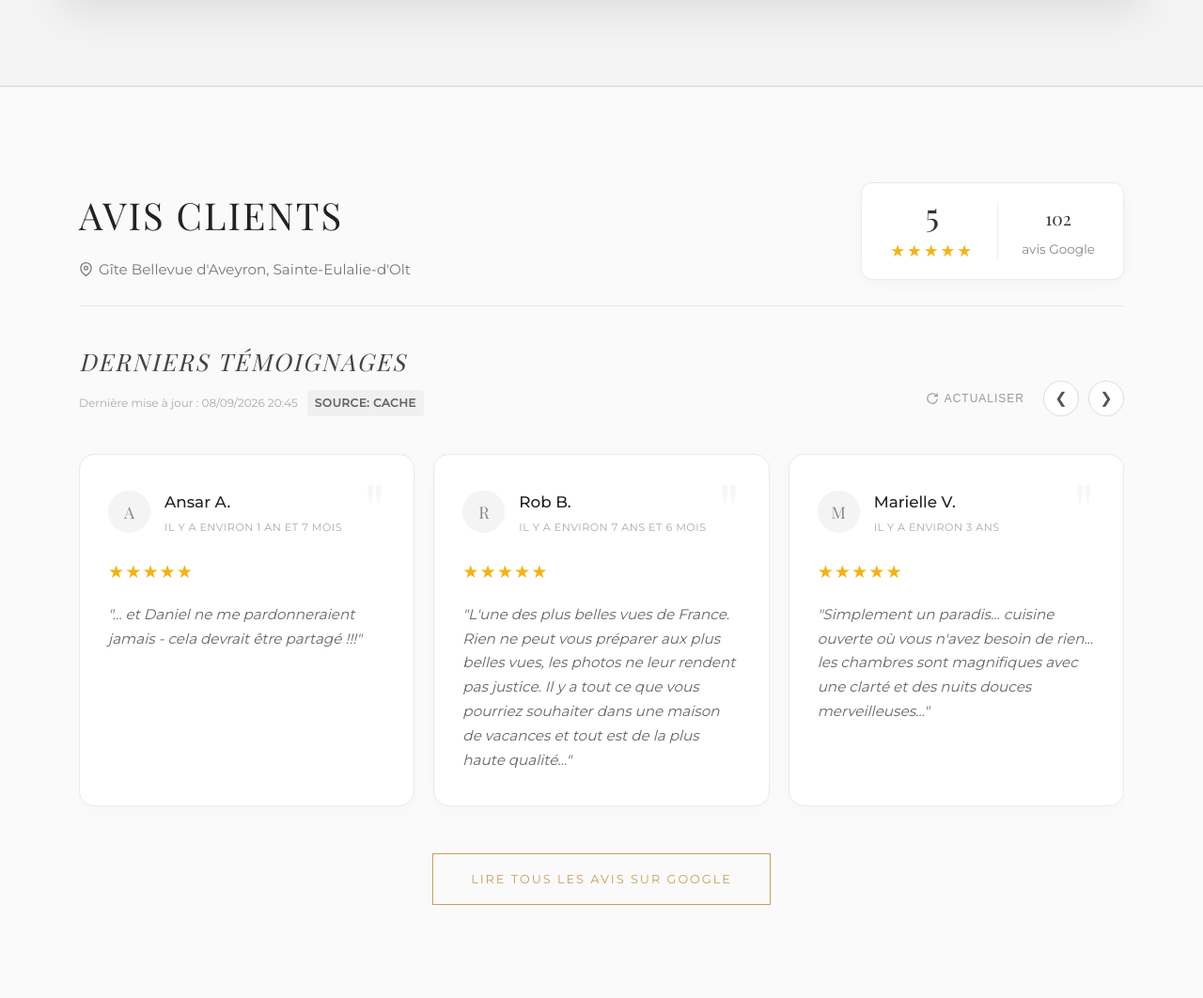
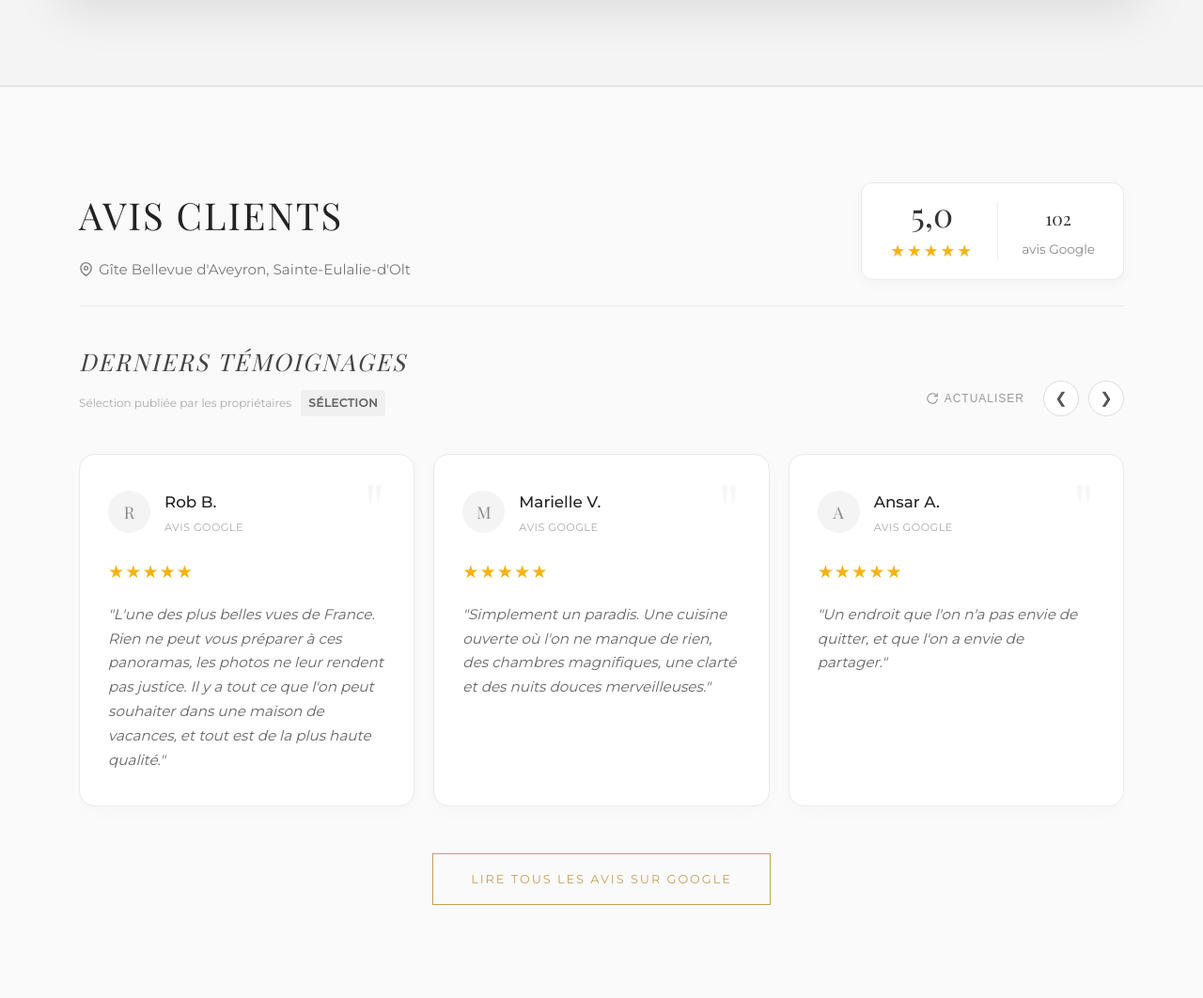
Before and after one commit to ColibriMilhord/bv, a PHP site: page /index.php in a window 1280 px wide. Shown: the part 5280-6342 px from the top of the page at 94% size. Run offline with PHP 8.4, Linux system fonts and the light colour scheme; tables that the repository leaves empty or names only in its code hold one stand-in row (values such as "Sample post"); some web fonts are replaced.

Commit message:
Avis Google synchronisés et ligne de faits du bandeau assagie
Bandeau d'accueil
- La phrase factuelle barrait l'écran d'un bord à l'autre. Elle est scindée
  en une accroche (.hero-baseline) et une ligne de faits (.hero-facts),
  toutes deux contenues en largeur, la seconde en corps réduit et contraste
  atténué. Le contenu reste intégralement lisible par les moteurs.

Avis Google
- Les trois témoignages et le compteur « 102 avis » étaient figés dans le
  code, l'un des avis datant de plus de sept ans, et la mention « Dernière
  mise à jour » affichait l'heure de chargement de la page.
- config/avis.php interroge l'API Google Places (nouvelle version, ancienne
  en secours), met en cache douze heures, trie les avis par date
  décroissante et retient les trois plus récents. Dates affichées en
  relatif, noms abrégés en « Prénom N. », textes tronqués proprement.
- Note, compteur, description de la page et balisage aggregateRating
  proviennent de la même source : ils ne peuvent plus diverger.
  aggregateRating disparaît si le nombre d'avis est nul.
- Sans clé d'API : repli sur config/avis-secours.php, modifiable à la main,
  avec mention explicite de la provenance sous les avis.
- Deux clés facultatives ajoutées au modèle de secrets ;
  docs/seo-ia/avis-google.md décrit la configuration pas à pas.

Co-Authored-By: Claude Opus 5 <noreply@anthropic.com>
Claude-Session: https://claude.ai/code/session_01W79Ud2XD3NryS2NSBePjFb

```diff
--- /dev/null
+++ b/config/avis.php
@@ -0,0 +1,293 @@
+<?php
+/**
+ * config/avis.php — Avis clients Google : note, nombre total et derniers avis.
+ * ---------------------------------------------------------------------------
+ * Corrige deux défauts constatés : les trois avis affichés étaient figés dans
+ * le code (l'un d'eux datait de plus de sept ans) et le compteur « 102 avis »
+ * était écrit en dur à trois endroits, sans jamais bouger.
+ *
+ * Source de vérité : l'API Google Places, interrogée au maximum une fois
+ * toutes les douze heures et mise en cache sur disque. Deux réglages à
+ * renseigner dans config/secrets.php :
+ *
+ *     'GOOGLE_PLACES_API_KEY' => 'AIza…',
+ *     'GOOGLE_PLACE_ID'       => 'ChIJ…',
+ *
+ * Le Place ID se trouve avec l'outil officiel :
+ * https://developers.google.com/maps/documentation/javascript/examples/places-placeid-finder
+ *
+ * Sans ces réglages — ou si Google ne répond pas — le site retombe sur
+ * config/avis-secours.php, modifiable à la main. La page reste donc toujours
+ * complète, et n'affiche jamais de valeur inventée : la provenance est
+ * indiquée sous les avis.
+ *
+ * Le même jeu de données alimente l'affichage ET le balisage JSON-LD
+ * (aggregateRating) : les deux ne peuvent plus diverger.
+ */
+
+require_once __DIR__ . '/env.php';
+
+const AVIS_CACHE        = __DIR__ . '/../cache/avis-google.json';
+const AVIS_TTL          = 43200; // 12 h
+const AVIS_TTL_ECHEC    = 3600;  // 1 h avant de retenter après un échec
+const AVIS_NOMBRE       = 3;     // avis affichés
+const AVIS_TIMEOUT      = 6;     // secondes
+const AVIS_LONGUEUR_MAX = 260;   // caractères affichés par avis
+
+// ═══════════════════════════════════════════════════════════════════════════
+// API publique
+// ═══════════════════════════════════════════════════════════════════════════
+
+/**
+ * Avis à afficher.
+ *
+ * @return array{
+ *   note: float, total: int, avis: array<int,array>, maj: int, source: string
+ * }
+ */
+function avis_donnees(): array
+{
+    $cache = avis_lire_cache();
+    if ($cache !== null) return $cache;
+
+    $frais = avis_interroger_google();
+    if ($frais !== null) {
+        avis_ecrire_cache($frais);
+        return $frais;
+    }
+
+    // Échec : on mémorise l'heure pour ne pas relancer un appel à chaque visite.
+    $secours = avis_secours();
+    avis_ecrire_cache($secours + ['echec' => true]);
+
+    return $secours;
+}
+
+/** Libellé de provenance, affiché sous les avis. */
+function avis_libelle_source(array $donnees): string
+{
+    switch ($donnees['source'] ?? '') {
+        case 'google': return 'Google — synchronisé le ' . date('d/m/Y à H\hi', $donnees['maj']);
+        case 'secours': return 'Sélection publiée par les propriétaires';
+        default:        return 'Google';
+    }
+}
+
+/** « il y a 3 mois », « il y a 2 ans » — à partir d'un horodatage Unix. */
+function avis_date_relative(?int $horodatage): string
+{
+    if (!$horodatage) return '';
+
+    $jours = max(0, (int) floor((time() - $horodatage) / 86400));
+
+    if ($jours < 1)   return "aujourd'hui";
+    if ($jours < 14)  return 'il y a ' . $jours . ' jour' . ($jours > 1 ? 's' : '');
+    if ($jours < 61)  return 'il y a ' . (int) round($jours / 7) . ' semaines';
+    if ($jours < 365) return 'il y a ' . (int) round($jours / 30) . ' mois';
+
+    $annees = $jours / 365;
+    if ($annees < 2)  return 'il y a un an';
+
+    return 'il y a ' . (int) floor($annees) . ' ans';
+}
+
+// ═══════════════════════════════════════════════════════════════════════════
+// Repli éditorial
+// ═══════════════════════════════════════════════════════════════════════════
+
+/** Valeurs de repli, modifiables à la main dans config/avis-secours.php. */
+function avis_secours(): array
+{
+    $chemin  = __DIR__ . '/avis-secours.php';
+    $donnees = is_file($chemin) ? require $chemin : [];
+
+    return [
+        'note'   => (float) ($donnees['note'] ?? 5.0),
+        'total'  => (int) ($donnees['total'] ?? 0),
+        'avis'   => array_slice($donnees['avis'] ?? [], 0, AVIS_NOMBRE),
+        'maj'    => time(),
+        'source' => 'secours',
+    ];
+}
+
+// ═══════════════════════════════════════════════════════════════════════════
+// Cache disque
+// ═══════════════════════════════════════════════════════════════════════════
+
+function avis_lire_cache(): ?array
+{
+    if (!is_file(AVIS_CACHE)) return null;
+
+    $donnees = json_decode((string) file_get_contents(AVIS_CACHE), true);
+    if (!is_array($donnees) || !isset($donnees['maj'])) return null;
+
+    $age = time() - (int) $donnees['maj'];
+    $ttl = !empty($donnees['echec']) ? AVIS_TTL_ECHEC : AVIS_TTL;
+    if ($age > $ttl) return null;
+
+    unset($donnees['echec']);
+    if (($donnees['source'] ?? '') === 'google') $donnees['source'] = 'google';
+
+    return $donnees;
+}
+
+function avis_ecrire_cache(array $donnees): void
+{
+    $dossier = dirname(AVIS_CACHE);
+    if (!is_dir($dossier) && !@mkdir($dossier, 0775, true)) return;
+    if (!is_writable($dossier)) return;
+
+    @file_put_contents(AVIS_CACHE, json_encode($donnees, JSON_UNESCAPED_UNICODE));
+}
+
+// ═══════════════════════════════════════════════════════════════════════════
+// Appel à Google
+// ═══════════════════════════════════════════════════════════════════════════
+
+/** Interroge l'API Places (nouvelle version, puis l'ancienne en secours). */
+function avis_interroger_google(): ?array
+{
+    $cle   = (string) secret('GOOGLE_PLACES_API_KEY', '');
+    $place = (string) secret('GOOGLE_PLACE_ID', '');
+    if ($cle === '' || $place === '') return null;
+
+    $donnees = avis_api_nouvelle($cle, $place) ?? avis_api_ancienne($cle, $place);
+    if ($donnees === null) return null;
+
+    // Du plus récent au plus ancien : c'est la demande, et c'est ce qui
+    // rassure un visiteur. Google ne garantit aucun ordre dans sa réponse.
+    usort($donnees['avis'], fn($a, $b) => ($b['horodatage'] ?? 0) <=> ($a['horodatage'] ?? 0));
+    $donnees['avis'] = array_slice($donnees['avis'], 0, AVIS_NOMBRE);
+
+    return $donnees;
+}
+
+/** Places API (New) — places.googleapis.com. */
+function avis_api_nouvelle(string $cle, string $place): ?array
+{
+    $url = 'https://places.googleapis.com/v1/places/' . rawurlencode($place)
+         . '?languageCode=fr&regionCode=FR';
+
+    $reponse = avis_http($url, [
+        'X-Goog-Api-Key: ' . $cle,
+        'X-Goog-FieldMask: rating,userRatingCount,reviews',
+    ]);
+    if (!is_array($reponse) || !isset($reponse['userRatingCount'])) return null;
+
+    $avis = [];
+    foreach ($reponse['reviews'] ?? [] as $r) {
+        $auteur = $r['authorAttribution'] ?? [];
+        $texte  = $r['text']['text'] ?? ($r['originalText']['text'] ?? '');
+        if ($texte === '') continue;
+
+        $avis[] = avis_normaliser(
+            $auteur['displayName'] ?? '',
+            $texte,
+            (int) ($r['rating'] ?? 5),
+            isset($r['publishTime']) ? (int) strtotime($r['publishTime']) : null,
+            $r['relativePublishTimeDescription'] ?? ''
+        );
+    }
+
+    return [
+        'note'   => round((float) ($reponse['rating'] ?? 5), 1),
+        'total'  => (int) $reponse['userRatingCount'],
+        'avis'   => $avis,
+        'maj'    => time(),
+        'source' => 'google',
+    ];
+}
+
+/** Place Details, ancienne API — utile si la clé n'est pas migrée. */
+function avis_api_ancienne(string $cle, string $place): ?array
+{
+    $url = 'https://maps.googleapis.com/maps/api/place/details/json?'
+         . http_build_query([
+             'place_id' => $place,
+             'fields'   => 'rating,user_ratings_total,reviews',
+             'language' => 'fr',
+             'key'      => $cle,
+         ]);
+
+    $reponse = avis_http($url);
+    if (!is_array($reponse) || ($reponse['status'] ?? '') !== 'OK') return null;
+
+    $resultat = $reponse['result'] ?? [];
+    $avis     = [];
+    foreach ($resultat['reviews'] ?? [] as $r) {
+        $texte = $r['text'] ?? '';
+        if ($texte === '') continue;
+
+        $avis[] = avis_normaliser(
+            $r['author_name'] ?? '',
+            $texte,
+            (int) ($r['rating'] ?? 5),
+            isset($r['time']) ? (int) $r['time'] : null,
+            $r['relative_time_description'] ?? ''
+        );
+    }
+
+    return [
+        'note'   => round((float) ($resultat['rating'] ?? 5), 1),
+        'total'  => (int) ($resultat['user_ratings_total'] ?? 0),
+        'avis'   => $avis,
+        'maj'    => time(),
+        'source' => 'google',
+    ];
+}
+
+/** Met un avis au format attendu par la page. */
+function avis_normaliser(string $auteur, string $texte, int $note, ?int $horodatage, string $dateGoogle): array
+{
+    $auteur = trim($auteur) ?: 'Client Google';
+
+    // « Jean-Pierre Martin » → « Jean-Pierre M. » : lisible sans exposer
+    // le nom complet d'une personne sur une page publique.
+    $morceaux = preg_split('/\s+/u', $auteur) ?: [$auteur];
+    if (count($morceaux) > 1) {
+        $auteur = $morceaux[0] . ' ' . mb_strtoupper(mb_substr(end($morceaux), 0, 1)) . '.';
+    }
+
+    $texte = trim(preg_replace('/\s+/u', ' ', $texte));
+    if (mb_strlen($texte) > AVIS_LONGUEUR_MAX) {
+        $texte = mb_substr($texte, 0, AVIS_LONGUEUR_MAX);
+        $coupe = mb_strrpos($texte, ' ');
+        if ($coupe !== false) $texte = mb_substr($texte, 0, $coupe);
+        $texte .= '…';
+    }
+
+    return [
+        'auteur'     => $auteur,
+        'initiale'   => mb_strtoupper(mb_substr($auteur, 0, 1)),
+        'texte'      => $texte,
+        'note'       => max(1, min(5, $note)),
+        'horodatage' => $horodatage,
+        'date'       => avis_date_relative($horodatage) ?: $dateGoogle,
+    ];
+}
+
+/** Requête HTTP JSON, silencieuse en cas d'échec. */
+function avis_http(string $url, array $entetes = []): ?array
+{
+    if (!function_exists('curl_init')) return null;
+
+    $ch = curl_init($url);
+    curl_setopt_array($ch, [
+        CURLOPT_RETURNTRANSFER => true,
+        CURLOPT_TIMEOUT        => AVIS_TIMEOUT,
+        CURLOPT_CONNECTTIMEOUT => 3,
+        CURLOPT_HTTPHEADER     => array_merge(['Accept: application/json'], $entetes),
+        CURLOPT_USERAGENT      => 'BellevueAveyron-App/2.0 (+https://bellevuedaveyron.fr/)',
+    ]);
+    $corps = curl_exec($ch);
+    $code  = (int) curl_getinfo($ch, CURLINFO_HTTP_CODE);
+    curl_close($ch);
+
+    if ($code !== 200 || !is_string($corps) || $corps === '') {
+        error_log('[bellevue] avis Google : réponse HTTP ' . $code);
+        return null;
+    }
+
+    $json = json_decode($corps, true);
+    return is_array($json) ? $json : null;
+}
--- a/config/seo.php
+++ b/config/seo.php
@@ -43,8 +43,9 @@ const SEO_COUNTRY      = 'FR';
 // widgets touristiques et le tri de l'agenda : ne les modifier qu'ici.
 const SEO_LAT          = 44.4575;
 const SEO_LNG          = 2.9581;
-const SEO_RATING_VALUE = 5.0;   // note Google affichée sur la page
-const SEO_RATING_COUNT = 102;   // nombre d'avis Google affiché sur la page
+// Repli si config/avis.php ne renvoie rien ; la valeur réelle vient de Google.
+const SEO_RATING_VALUE = 5.0;
+const SEO_RATING_COUNT = 102;
 const SEO_DEFAULT_IMG  = 'images/accueil.jpg';
 
 /** Profils officiels — consolident l'entité pour les moteurs et les LLM. */
@@ -278,10 +279,17 @@ function seo_node_faq(array $qa): array {
 /**
  * L'hébergement lui-même : nœud central cité par les moteurs de réponse.
  *
- * @param array $tarifs Lignes de tarifs_saison (nom_saison, date_debut,
- *                      date_fin, prix_semaine) pour générer les offres.
+ * @param array      $tarifs Lignes de tarifs_saison (nom_saison, date_debut,
+ *                           date_fin, prix_semaine) pour générer les offres.
+ * @param array|null $avis   Données de config/avis.php. La note balisée est
+ *                           alors exactement celle affichée sur la page —
+ *                           condition de validité du balisage.
  */
-function seo_node_lodging(array $tarifs = []): array {
+function seo_node_lodging(array $tarifs = [], ?array $avis = null): array {
+    // Note et nombre d'avis : exactement ceux affichés sur la page.
+    $note   = (float) ($avis['note'] ?? SEO_RATING_VALUE);
+    $nbAvis = (int) ($avis['total'] ?? SEO_RATING_COUNT);
+
     $amenities = [];
     foreach (seo_amenities() as [$label, $value]) {
         $amenities[] = [
@@ -343,13 +351,13 @@ function seo_node_lodging(array $tarifs = []): array {
         ],
         'hasMap' => 'https://www.google.com/maps/search/?api=1&query=' . SEO_LAT . ',' . SEO_LNG,
         'starRating' => ['@type' => 'Rating', 'ratingValue' => 5, 'bestRating' => 5],
-        'aggregateRating' => [
+        'aggregateRating' => ($note > 0 && $nbAvis > 0) ? [
             '@type'       => 'AggregateRating',
-            'ratingValue' => SEO_RATING_VALUE,
-            'reviewCount' => SEO_RATING_COUNT,
+            'ratingValue' => $note,
+            'reviewCount' => $nbAvis,
             'bestRating'  => 5,
             'worstRating' => 1,
-        ],
+        ] : null,
         'numberOfRooms'    => 5,
         'numberOfBedrooms' => 5,
         'occupancy' => [
--- a/index.php
+++ b/index.php
@@ -5,6 +5,10 @@ require_once 'config/mail_config.php';
 require_once 'config/mail_smtp.php';
 require_once 'config/seo.php';
 require_once 'config/notifications.php';
+require_once 'config/avis.php';
+
+// Avis Google : note, compteur et trois derniers avis (cache 12 h, repli éditorial).
+$avis_google = avis_donnees();
 
 // ── Visualisation des logs : index.php?show_log=1 ──
 // Réservée à un administrateur connecté : le journal contient les adresses
@@ -210,7 +214,8 @@ if ($_SERVER['REQUEST_METHOD'] === 'POST' && isset($_POST['action']) && $_POST['
     <meta name="viewport" content="width=device-width, initial-scale=1.0">
 <?php seo_head([
         'title'       => "Bellevue d'Aveyron — Villa 5 étoiles avec piscine, Sainte-Eulalie-d'Olt",
-        'description' => "Gîte 5 étoiles à Sainte-Eulalie-d'Olt (Aveyron) : 200 m², 5 chambres, 10 personnes, piscine chauffée, parc de 5 000 m², accès PMR de plain-pied. Réservation en direct, 5,0/5 sur 102 avis Google.",
+        'description' => "Gîte 5 étoiles à Sainte-Eulalie-d'Olt (Aveyron) : 200 m², 5 chambres, 10 personnes, piscine chauffée, parc de 5 000 m², accès PMR de plain-pied. Réservation en direct, "
+            . number_format($avis_google['note'], 1, ',', '') . "/5 sur " . (int) $avis_google['total'] . " avis Google.",
         'path'        => '',
         'type'        => 'website',
     ]); ?>
@@ -307,16 +312,19 @@ if ($_SERVER['REQUEST_METHOD'] === 'POST' && isset($_POST['action']) && $_POST['
             <div class="htb-right">
                 <svg width="20" height="20" viewBox="0 0 24 24"><path d="M22.56 12.25c0-.78-.07-1.53-.2-2.25H12v4.26h5.92c-.26 1.37-1.04 2.53-2.21 3.31v2.77h3.57c2.08-1.92 3.28-4.74 3.28-8.09z" fill="#4285F4"/><path d="M12 23c2.97 0 5.46-.98 7.28-2.66l-3.57-2.77c-.98.66-2.23 1.06-3.71 1.06-2.86 0-5.29-1.93-6.16-4.53H2.16v2.84C3.99 20.53 7.7 23 12 23z" fill="#34A853"/><path d="M5.84 14.09c-.22-.66-.35-1.36-.35-2.09s.13-1.43.35-2.09V7.07H2.16C1.43 8.55 1 10.22 1 12s.43 3.45 1.16 4.93l3.68-2.84z" fill="#FBBC05"/><path d="M12 5.38c1.62 0 3.06.56 4.21 1.64l3.15-3.15C17.45 2.09 14.97 1 12 1 7.7 1 3.99 3.47 2.16 7.07l3.68 2.84c.87-2.6 3.3-4.53 6.16-4.53z" fill="#EA4335"/></svg>
                 <div class="htb-score-wrap">
-                    <span class="htb-score">5,0</span>
+                    <span class="htb-score"><?php echo number_format($avis_google['note'], 1, ',', ''); ?></span>
                     <span class="htb-stars-yellow">★★★★★</span>
-                    <span class="htb-count">102 avis Google</span>
+                    <span class="htb-count"><?php echo (int) $avis_google['total']; ?> avis Google</span>
                 </div>
             </div>
         </div>
         <h1>L'Art de Vivre<br>en Aveyron</h1>
-        <p style="color:rgba(255,255,255,0.9);font-size:1.2rem;margin-bottom:30px;">
-            <strong>Bellevue d'Aveyron</strong> est un gîte de luxe 5 étoiles à Sainte-Eulalie-d'Olt (12130), en Aveyron :
-            200 m², 5 chambres, jusqu'à 10 personnes, piscine chauffée et vue panoramique sur la vallée du Lot.
+        <p class="hero-baseline">
+            Une villa d'exception avec piscine chauffée et vue panoramique sur la vallée du Lot.
+        </p>
+        <p class="hero-facts">
+            Gîte de luxe 5 étoiles à Sainte-Eulalie-d'Olt (12130), en Aveyron —
+            200 m², 5 chambres, jusqu'à 10 personnes, parc privé de 5 000 m².
         </p>
         <a href="#reservation" class="btn-gold">Planifier votre séjour</a>
     </div>
@@ -559,16 +567,16 @@ if ($_SERVER['REQUEST_METHOD'] === 'POST' && isset($_POST['action']) && $_POST['
                 </div>
             </div>
             <div class="ti-header-right">
-                <div><div class="ti-rating-score">5</div><div class="ti-stars">★★★★★</div></div>
-                <div class="ti-review-count"><span class="ti-review-count-num">102</span>avis Google</div>
+                <div><div class="ti-rating-score"><?php echo number_format($avis_google['note'], 1, ',', ''); ?></div><div class="ti-stars">★★★★★</div></div>
+                <div class="ti-review-count"><span class="ti-review-count-num"><?php echo (int) $avis_google['total']; ?></span>avis Google</div>
             </div>
         </div>
         <div class="ti-controls">
             <div class="ti-subtitle">
                 <h3>Derniers témoignages</h3>
                 <div class="ti-meta">
-                    Dernière mise à jour : <?php echo date('d/m/Y H:i'); ?>
-                    <span class="ti-badge">SOURCE: CACHE</span>
+                    <?php echo seo_e(avis_libelle_source($avis_google)); ?>
+                    <span class="ti-badge"><?php echo $avis_google['source'] === 'google' ? 'GOOGLE' : 'SÉLECTION'; ?></span>
                 </div>
             </div>
             <div class="ti-actions">
@@ -583,24 +591,20 @@ if ($_SERVER['REQUEST_METHOD'] === 'POST' && isset($_POST['action']) && $_POST['
             </div>
         </div>
         <div class="ti-cards">
+            <?php foreach ($avis_google['avis'] as $avis): ?>
             <div class="ti-card">
                 <div class="ti-quote-icon">"</div>
-                <div class="ti-card-header"><div class="ti-avatar">A</div><div><div class="ti-author-name">Ansar A.</div><div class="ti-author-date">Il y a environ 1 an et 7 mois</div></div></div>
-                <div class="ti-card-stars">★★★★★</div>
-                <div class="ti-card-text">"... et Daniel ne me pardonneraient jamais - cela devrait être partagé !!!"</div>
+                <div class="ti-card-header">
+                    <div class="ti-avatar"><?php echo seo_e($avis['initiale']); ?></div>
+                    <div>
+                        <div class="ti-author-name"><?php echo seo_e($avis['auteur']); ?></div>
+                        <div class="ti-author-date"><?php echo seo_e($avis['date']); ?></div>
+                    </div>
+                </div>
+                <div class="ti-card-stars"><?php echo str_repeat('★', (int) $avis['note']); ?></div>
+                <div class="ti-card-text">"<?php echo seo_e($avis['texte']); ?>"</div>
             </div>
-            <div class="ti-card">
-                <div class="ti-quote-icon">"</div>
-                <div class="ti-card-header"><div class="ti-avatar">R</div><div><div class="ti-author-name">Rob B.</div><div class="ti-author-date">Il y a environ 7 ans et 6 mois</div></div></div>
-                <div class="ti-card-stars">★★★★★</div>
-                <div class="ti-card-text">"L'une des plus belles vues de France. Rien ne peut vous préparer aux plus belles vues, les photos ne leur rendent pas justice. Il y a tout ce que vous pourriez souhaiter dans une maison de vacances et tout est de la plus haute qualité..."</div>
-            </div>
-            <div class="ti-card">
-                <div class="ti-quote-icon">"</div>
-                <div class="ti-card-header"><div class="ti-avatar">M</div><div><div class="ti-author-name">Marielle V.</div><div class="ti-author-date">Il y a environ 3 ans</div></div></div>
-                <div class="ti-card-stars">★★★★★</div>
-                <div class="ti-card-text">"Simplement un paradis... cuisine ouverte où vous n'avez besoin de rien... les chambres sont magnifiques avec une clarté et des nuits douces merveilleuses..."</div>
-            </div>
+            <?php endforeach; ?>
         </div>
         <div style="text-align:center;margin-top:20px;">
             <a href="https://g.page/r/CVWZLGkfDaptEAE/review" target="_blank" class="btn-gold-outline">Lire tous les avis sur Google</a>
@@ -782,7 +786,7 @@ if ($_SERVER['REQUEST_METHOD'] === 'POST' && isset($_POST['action']) && $_POST['
 // ── Données structurées JSON-LD (Google, ChatGPT, Perplexity, Gemini…) ──
 seo_jsonld([
     seo_node_website(),
-    seo_node_lodging($tarifs_display),
+    seo_node_lodging($tarifs_display, $avis_google),
     seo_node_webpage('', "Bellevue d'Aveyron — Villa 5 étoiles avec piscine, Sainte-Eulalie-d'Olt",
         "Gîte de luxe 5 étoiles à Sainte-Eulalie-d'Olt en Aveyron : 200 m², 5 chambres, 10 personnes, piscine chauffée, parc de 5 000 m², accès PMR."),
     seo_node_breadcrumb([['Accueil', '']]),
--- a/llms.txt
+++ b/llms.txt
@@ -5,7 +5,8 @@
 > parmi les Plus Beaux Villages de France. 5 chambres, jusqu'à 10 personnes,
 > piscine privée chauffée, parc de 5 000 m², vue panoramique sur la vallée du Lot,
 > accessible de plain-pied aux personnes à mobilité réduite.
-> Note 5,0/5 sur 102 avis Google.
+> Note 5,0/5 sur Google (102 avis au 8 septembre 2026 ; le compteur affiché
+> sur le site est synchronisé quotidiennement avec Google).
 
 Ce fichier résume les informations factuelles du site pour les assistants et
 moteurs de réponse. Toutes ces informations sont également publiées et balisées
```
Also changed, not shown: config/avis-secours.php (added, +54 -0 lines), config/secrets.example.php (+8 -0 lines), css/style.css (+38 -0 lines), docs/DEPLOIEMENT.md (+7 -0 lines), docs/seo-ia/audit-2026-09-08.md (+19 -1 lines), docs/seo-ia/avis-google.md (added, +112 -0 lines), docs/seo-ia/README.md.
